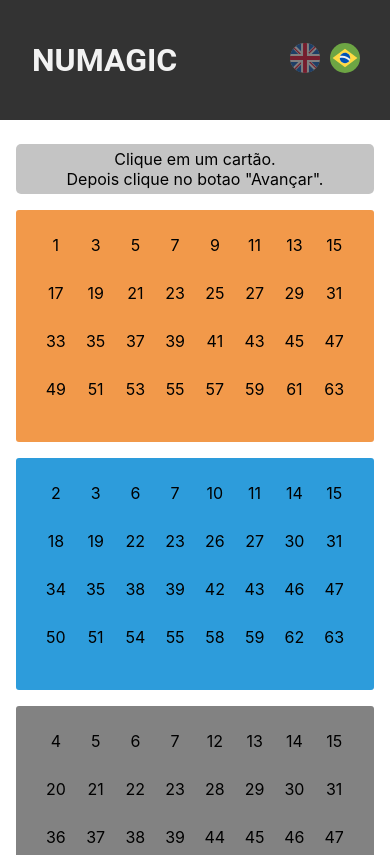
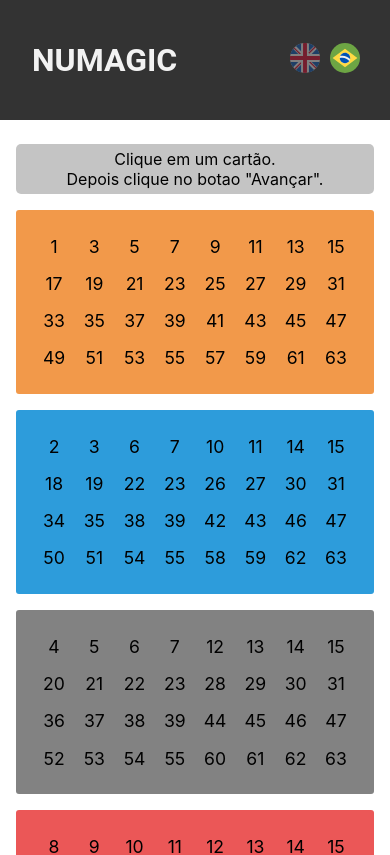
Before and after one commit to RicardoBonin/Numagic, a React (Create React App) app: page / in a window 390 px wide. Shown: the top 855 px of the page. Built offline with nearby package versions, Linux system fonts and the light colour scheme.

Commit message:
Responsive2

```diff
--- a/src/components/Card.js
+++ b/src/components/Card.js
@@ -21,9 +21,7 @@ const Card = ({ numbers, color, size, cardSelected, click }) => {
           display: grid;
           grid-template-columns: repeat(8, 1fr);
           grid-template-rows: repeat(4, 1fr);
-          max-width: 20em;
-          min-height: 12em;
-          padding: 20px;
+          padding: 1em;
         }
         .card {
           border-radius: 3px;
@@ -31,9 +29,10 @@ const Card = ({ numbers, color, size, cardSelected, click }) => {
           display: grid;
           grid-template-columns: repeat(8, 1fr);
           grid-template-rows: repeat(4, 1fr);
-          max-width: 20em;
-          min-height: 12em;
-          padding: 20px;
+          padding: 1em;
+        }
+        .card:hover {
+          box-shadow: 5px 10px 10px #888888;
         }
         .card-page2 {
           border-radius: 3px;
@@ -42,26 +41,35 @@ const Card = ({ numbers, color, size, cardSelected, click }) => {
           font-size: 1.8em;
           grid-template-columns: repeat(8, 1fr);
           grid-template-rows: repeat(4, 1fr);
-          max-width: 20em;
-          min-height: 12em;
           padding: 20px;
 
         }
         .number {
           padding: 0.7em;
         }
+
         @media (max-width: 768px) {
           .card {
-            max-width: 92%;
+            width:90%;
+            padding:5%
           }
           .card-page2 {
-            padding: 1em;
-            font-size: 1.1em;
-            min-height: auto;
+            font-size: 1em;
+            padding: 5%;
+            width:100%;
           }
           .number {
-            padding: 0.3em;
-            font-size: 1em;
+            font-size: 1.1em;
+          }
+        }
+        @media (max-width: 420px) {
+          .card-page2 {
+            font-size: 1.1em;
+            padding: 5%;
+            width:100%;
+          }
+          .number {
+            padding: 20%;
           }
         }
       `}</_JSXStyle>
--- a/src/components/Page1.js
+++ b/src/components/Page1.js
@@ -24,16 +24,13 @@ const Page1 = ({
         <div className="card-container" id="card-container-1">
           {cards.map((card, i) => {
             return (
-              <div key={i}>
               <Card
                 color={card.color}
                 numbers={card.numbers}
-                  size={"1em"}
                 key={i}
                 cardSelected={card.selected ? "cardSelected" : "card"}
                 click={() => selectedCard(card.id, "single")}
               />
-              </div>
             );
           })}
         </div>
@@ -51,9 +48,15 @@ const Page1 = ({
             grid-template-columns: 1fr 1fr 1fr;
             grid-template-rows: 1fr 1fr;
             gap: 1em;
-            justify-items: center;
-            text-align: center;
-            padding: 2em 9em 1em 9em;
+            justify-content: stretch;
+            text-align: stretch;
+            padding: 1em 1em 1em 1em;
+          }
+          @media(max-width: 1200px) {
+            .card-container {
+              grid-template-columns: 1fr 1fr;
+              padding: 1em 0em 1em 0em;
+            }
           }
           @media (max-width: 768px) {
             .card-container {
--- a/src/components/Page2.js
+++ b/src/components/Page2.js
@@ -27,7 +27,7 @@ const Page2 = ({ pageVisible, selectedLanguage, cards, advance }) => {
             .filter((obj, idx) => obj.selected === true)
             .map((card, i) => {
               return (
-                <div key={i}>
+                <div className="card-container" key={i}>
                   <Card
                     color={card.color}
                     numbers={card.numbers}
@@ -79,8 +79,17 @@ const Page2 = ({ pageVisible, selectedLanguage, cards, advance }) => {
           .button-select {
             margin-top: 1em;
           }
-          @media (max-width: 768px){
-
+          @media(max-width: 1200px) {
+            .card-container {
+              padding: 1em 0em 1em 0em;
+            }
+          }
+          @media (max-width: 768px) {
+            .card-container {
+              grid-template-columns: 1fr;
+              padding: 1em 0em 1em 0em;
+              font-size: 1em;
+            }
           }
         `}</_JSXStyle>
       </div>
```
Lines whose indentation alone changed are shown as unchanged.
